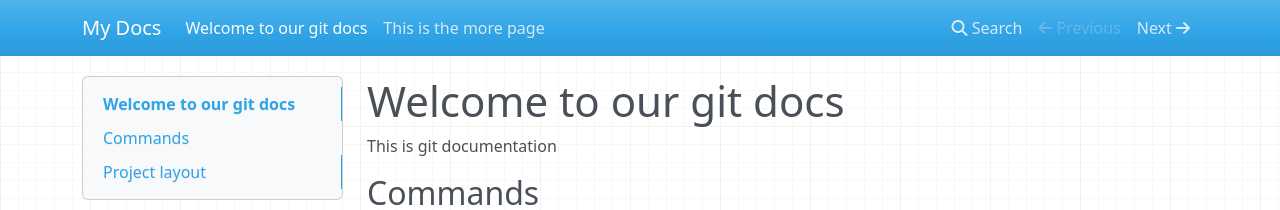
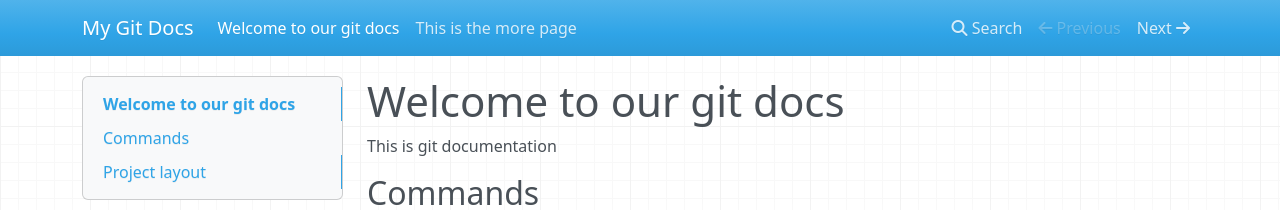
Before and after one commit to calicoquito/demodocs, an MkDocs documentation site: the page built from docs/index.md, in a window 1280 px wide. Shown: the top 210 px of the page. Built offline with MkDocs 1.6.1, drawn with Linux system fonts in a browser that asks for light colours; nearby versions of some CDN libraries.

Commit message:
changed site name

```diff
--- a/mkdocs.yml
+++ b/mkdocs.yml
@@ -1 +1 @@
-site_name: My Docs
+site_name: My Git Docs
```
